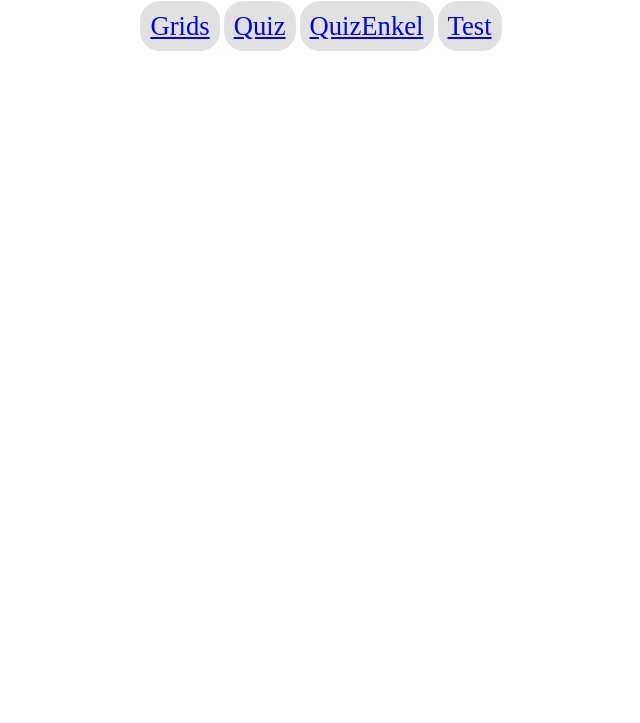
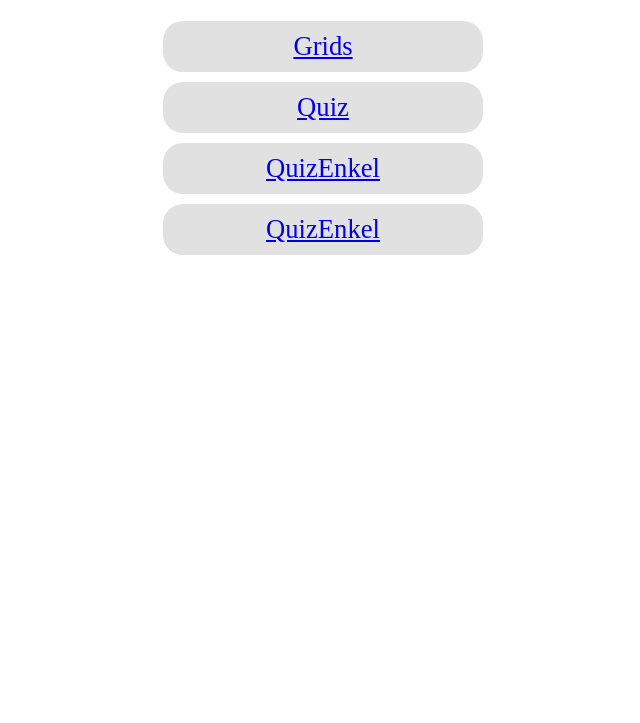
Before and after one commit to MeatMahjong/Projects, a plain HTML site: page index.html in a window 1280 px wide. Shown: the part 77-800 px from the top of the page, without its empty margins (317-957 px from the left). Drawn offline with Linux system fonts and the light colour scheme.

Commit message:
siste forsøk på relative linker
Fjernet MathML blocken. Jeg prøvde å eksperimentere med TeXZilla og se om jeg kunne fått LaTeX support rett i nettleseren, ettersom det er en del layout features jeg tenkte kunne være greie. Fikk noen matteformler til å dukke opp, men layout funksjonene fungerte ikke.

Relative linker har ikke fungert, men nå lurer jeg på om det er browser cachen som gjorde at jeg hadde feil linker, så jeg prøver igjen etter jeg pusher denne committen

```diff
--- a/index.html
+++ b/index.html
@@ -4,10 +4,7 @@
     <title>Hovedside</title>
 </head>
 <style>
-    :root{
-        --default_padding: 20px
-    }
-    body{
+    .vertical{
         display:flex;
         align-items:center;
         justify-content:center;
@@ -24,15 +21,12 @@
     }
 </style>
 <body>
-    <div>
+    <div class = "vertical">
         <h1>Sider:</h1>
         <a href="https://meatmahjong.github.io/Projects/Emne1/grid.html">Grids</a>
         <a href="https://meatmahjong.github.io/Projects/QuizOppgave/index.html">Quiz</a>
         <a href="https://meatmahjong.github.io/Projects/QuizOppgave/test.html">QuizEnkel</a>
-        <a href="/Emne1/grid.html">Test</a>
-        <math>
-            Test
-        </math>
+        <a href="/Projects/QuizOppgave/test.html">QuizEnkel</a>
     </div>
-</body>
+    </body>
 </html>
```
